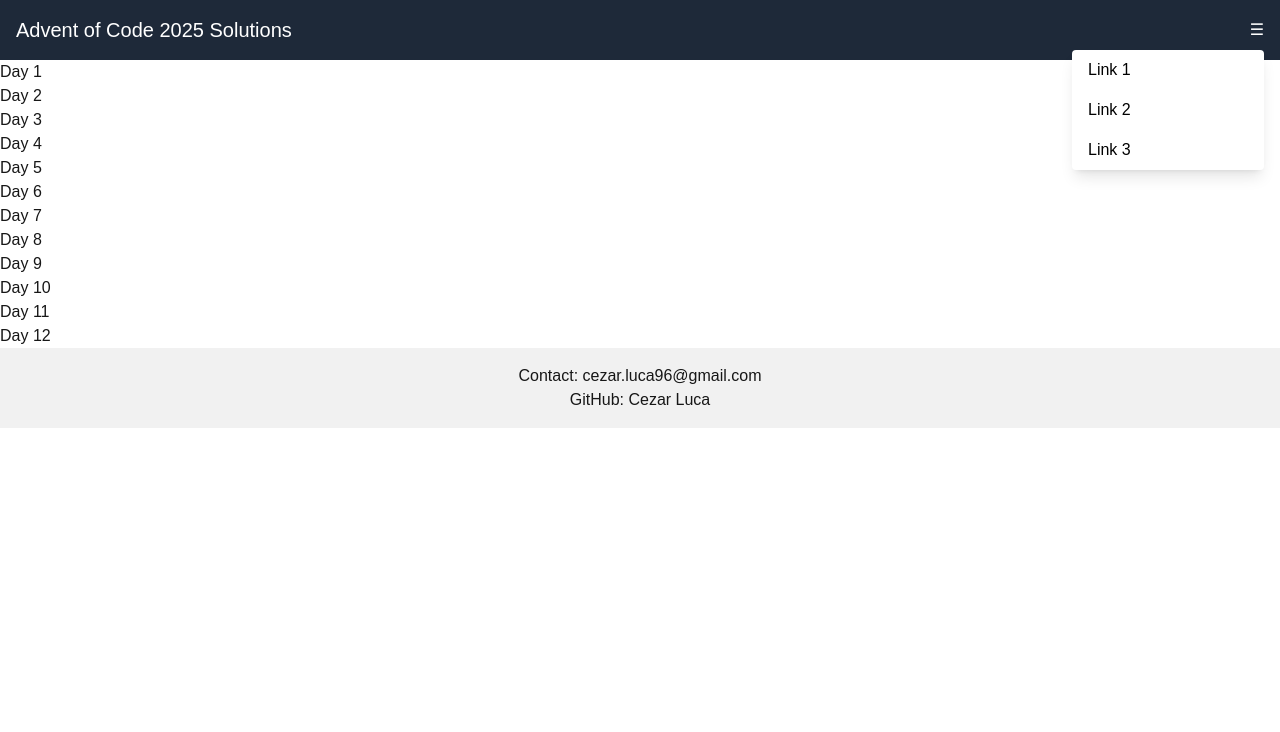
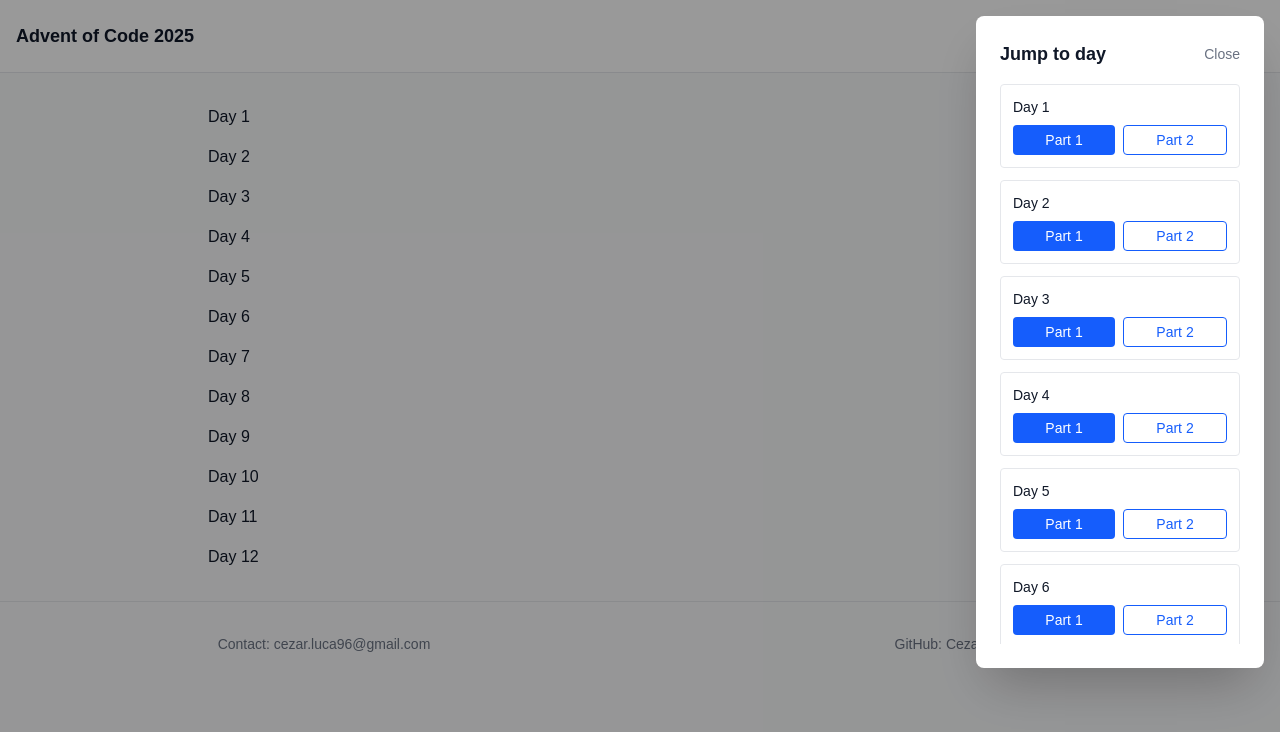
Before and after one commit to CezarLuca/advent-of-code-25, a Next.js app: page / in a window 1280 px wide. Both pictures are taken after a click on the button "Open navigation menu". Shown: the top 732 px of the page. Built offline with nearby package versions, Linux system fonts and the light colour scheme.

Commit message:
Work on burger menu navigation

```diff
--- a/app/components/DaySection.tsx
+++ b/app/components/DaySection.tsx
@@ -1,18 +1,19 @@
-"use client";
-
-import { useState } from "react";
 import ProblemToggle from "./ProblemToggle";
 import Collapsible from "./ui/Collapsible";
 
 interface DaySectionProps {
     day: number;
+    selectedProblem: 1 | 2;
+    onProblemChange: (day: number, problem: 1 | 2) => void;
 }
 
-export default function DaySection({ day }: DaySectionProps) {
-    const [selectedProblem, setSelectedProblem] = useState(1);
-
+export default function DaySection({
+    day,
+    selectedProblem,
+    onProblemChange,
+}: DaySectionProps) {
     const handleProblemToggle = (problem: number) => {
-        setSelectedProblem(problem);
+        onProblemChange(day, problem as 1 | 2);
     };
 
     return (
--- a/app/components/Footer.tsx
+++ b/app/components/Footer.tsx
@@ -1,12 +1,7 @@
 export default function Footer() {
     return (
-        <footer
-            style={{
-                textAlign: "center",
-                padding: "1rem",
-                background: "#f1f1f1",
-            }}
-        >
+        <footer className="mx-auto px-4 py-8 border-t border-gray-200 dark:border-gray-700 text-sm text-gray-500 dark:text-gray-400 space-y-2">
+            <div className="text-center grid-cols-2 gap-4 md:grid">
                 <p>
                     Contact:{" "}
                     <a href="mailto:cezar.luca96@gmail.com">
@@ -23,6 +18,7 @@
                         Cezar Luca
                     </a>
                 </p>
+            </div>
         </footer>
     );
 }
--- a/app/components/Navbar.tsx
+++ b/app/components/Navbar.tsx
@@ -1,37 +1,32 @@
 "use client";
 
 import { useState } from "react";
+import BurgerMenu from "./ui/BurgerMenu";
 
-export default function Navbar() {
+interface NavbarProps {
+    onNavigate: (day: number, problem: 1 | 2) => void;
+}
+
+export default function Navbar({ onNavigate }: NavbarProps) {
     const [isOpen, setIsOpen] = useState(false);
 
-    const toggleMenu = () => {
-        setIsOpen(!isOpen);
-    };
+    return (
+        <nav className="flex items-center justify-between border-b border-gray-200 bg-white p-4 text-gray-900 dark:border-gray-800 dark:bg-gray-950 dark:text-gray-50">
+            <h1 className="text-lg font-semibold">Advent of Code 2025</h1>
 
-    return (
-        <nav className="flex justify-between items-center p-4 bg-gray-800 text-white">
-            <h1 className="text-xl">Advent of Code 2025 Solutions</h1>
-            <div className="relative">
-                <button onClick={toggleMenu} className="focus:outline-none">
-                    ☰
-                </button>
-                {isOpen && (
-                    <div className="absolute right-0 mt-2 w-48 bg-white text-black rounded shadow-lg">
-                        <ul>
-                            <li className="px-4 py-2 hover:bg-gray-200">
-                                Link 1
-                            </li>
-                            <li className="px-4 py-2 hover:bg-gray-200">
-                                Link 2
-                            </li>
-                            <li className="px-4 py-2 hover:bg-gray-200">
-                                Link 3
-                            </li>
-                        </ul>
-                    </div>
-                )}
-            </div>
+            <button
+                onClick={() => setIsOpen((prev) => !prev)}
+                className="rounded p-2 text-2xl leading-none hover:bg-gray-100 dark:hover:bg-gray-900"
+                aria-label="Open navigation menu"
+            >
+                ☰
+            </button>
+
+            <BurgerMenu
+                isOpen={isOpen}
+                onClose={() => setIsOpen(false)}
+                onNavigate={onNavigate}
+            />
         </nav>
     );
 }
--- /dev/null
+++ b/app/components/ui/BurgerMenu.tsx
@@ -0,0 +1,73 @@
+"use client";
+
+import { useCallback } from "react";
+
+interface BurgerMenuProps {
+    isOpen: boolean;
+    onClose: () => void;
+    onNavigate: (day: number, problem: 1 | 2) => void;
+}
+
+const days = Array.from({ length: 12 }, (_, i) => i + 1);
+
+export default function BurgerMenu({
+    isOpen,
+    onClose,
+    onNavigate,
+}: BurgerMenuProps) {
+    const handleSelect = useCallback(
+        (day: number, problem: 1 | 2) => {
+            onNavigate(day, problem);
+            onClose();
+        },
+        [onNavigate, onClose]
+    );
+
+    if (!isOpen) return null;
+
+    return (
+        <div className="fixed inset-0 z-40 bg-black/40" onClick={onClose}>
+            <div
+                className="absolute top-4 right-4 w-72 rounded-lg bg-white p-6 shadow-2xl dark:bg-gray-900"
+                onClick={(e) => e.stopPropagation()}
+            >
+                <header className="mb-4 flex items-center justify-between">
+                    <span className="text-lg font-semibold">Jump to day</span>
+                    <button
+                        onClick={onClose}
+                        className="text-sm text-gray-500 hover:text-gray-800"
+                    >
+                        Close
+                    </button>
+                </header>
+
+                <div className="space-y-3 max-h-[70vh] overflow-y-auto">
+                    {days.map((day) => (
+                        <div
+                            key={day}
+                            className="rounded border border-gray-200 p-3 dark:border-gray-700"
+                        >
+                            <p className="text-sm font-medium mb-2">
+                                Day {day}
+                            </p>
+                            <div className="flex gap-2">
+                                <button
+                                    className="flex-1 rounded bg-blue-600 py-1 text-sm text-white hover:bg-blue-500"
+                                    onClick={() => handleSelect(day, 1)}
+                                >
+                                    Part 1
+                                </button>
+                                <button
+                                    className="flex-1 rounded border border-blue-600 py-1 text-sm text-blue-600 hover:bg-blue-50 dark:hover:bg-blue-950"
+                                    onClick={() => handleSelect(day, 2)}
+                                >
+                                    Part 2
+                                </button>
+                            </div>
+                        </div>
+                    ))}
+                </div>
+            </div>
+        </div>
+    );
+}
--- a/app/page.tsx
+++ b/app/page.tsx
@@ -1,15 +1,55 @@
+"use client";
+
+import { useCallback, useState } from "react";
 import Navbar from "./components/Navbar";
 import DaySection from "./components/DaySection";
 import Footer from "./components/Footer";
 
+type Problem = 1 | 2;
+const TOTAL_DAYS = 12;
+
+const buildInitialState = () => {
+    const next: Record<number, Problem> = {};
+    for (let day = 1; day <= TOTAL_DAYS; day++) {
+        next[day] = 1;
+    }
+    return next;
+};
+
 export default function Home() {
+    const [selectedProblems, setSelectedProblems] =
+        useState<Record<number, Problem>>(buildInitialState);
+
+    const updateProblem = useCallback((day: number, problem: Problem) => {
+        setSelectedProblems((prev) => ({ ...prev, [day]: problem }));
+    }, []);
+
+    const handleNavigate = useCallback(
+        (day: number, problem: Problem) => {
+            updateProblem(day, problem);
+            document
+                .getElementById(`day-${day}`)
+                ?.scrollIntoView({ behavior: "smooth", block: "start" });
+        },
+        [updateProblem]
+    );
+
     return (
-        <div>
-            <Navbar />
-            <main>
-                {Array.from({ length: 12 }, (_, index) => (
-                    <DaySection key={index + 1} day={index + 1} />
-                ))}
+        <div className="min-h-screen bg-gray-50 text-gray-900 dark:bg-gray-950 dark:text-gray-50">
+            <Navbar onNavigate={handleNavigate} />
+            <main className="mx-auto max-w-4xl space-y-4 px-4 py-8">
+                {Array.from({ length: TOTAL_DAYS }, (_, index) => {
+                    const day = index + 1;
+                    return (
+                        <section key={day} id={`day-${day}`}>
+                            <DaySection
+                                day={day}
+                                selectedProblem={selectedProblems[day]}
+                                onProblemChange={updateProblem}
+                            />
+                        </section>
+                    );
+                })}
             </main>
             <Footer />
         </div>
```
Lines whose indentation alone changed are shown as unchanged.
